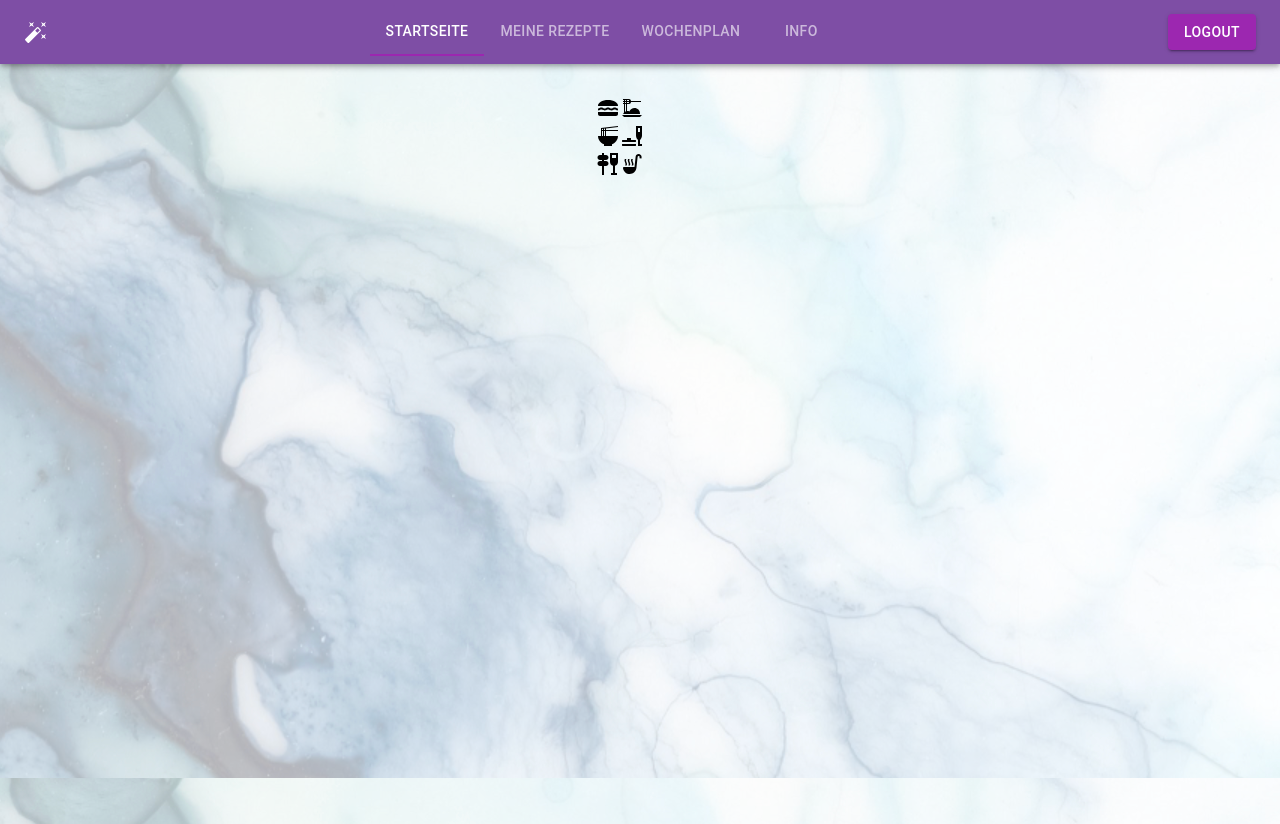
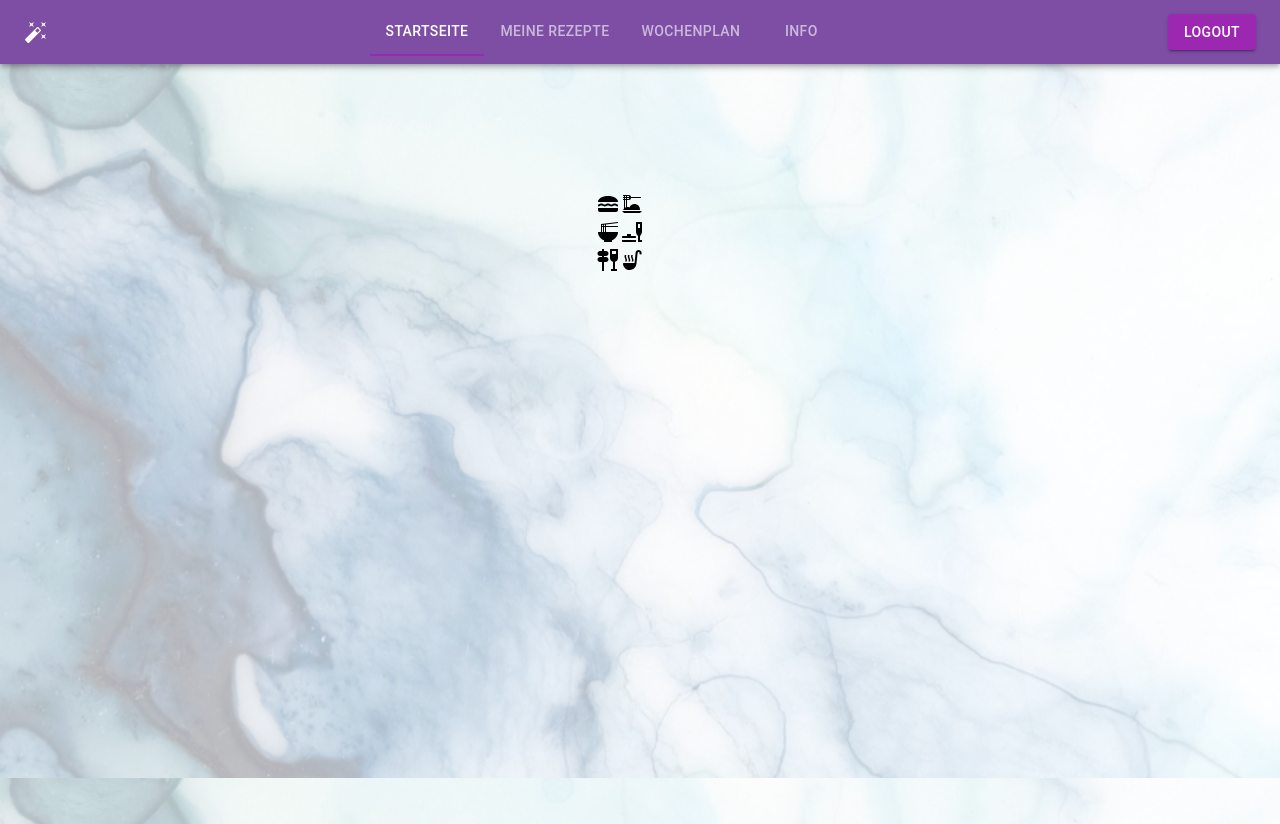
Before and after one commit to licetrosales/magic-lunch-lu, a React (Create React App) app in the folder frontend/: page / in a window 1280 px wide. Built offline with nearby package versions, Linux system fonts and the light colour scheme.

Commit message:
Add format to home page

```diff
--- a/frontend/src/components/Home.tsx
+++ b/frontend/src/components/Home.tsx
@@ -22,7 +22,7 @@ export default function Home() {
             <Grid container direction={"column"} alignItems={"center"} justifySelf={"center"}
                   style={{minHeight: "100vh"}} spacing={5}>
 
-                <Grid item margin={2}>
+                <Grid item margin={8}>
                     <Typography variant={"h5"} sx={{fontSize: "1.25rem", paddingLeft: "0%", paddingRight: "0%"}}></Typography></Grid>
                 <Grid>
                     <LunchDiningIcon/>
```
